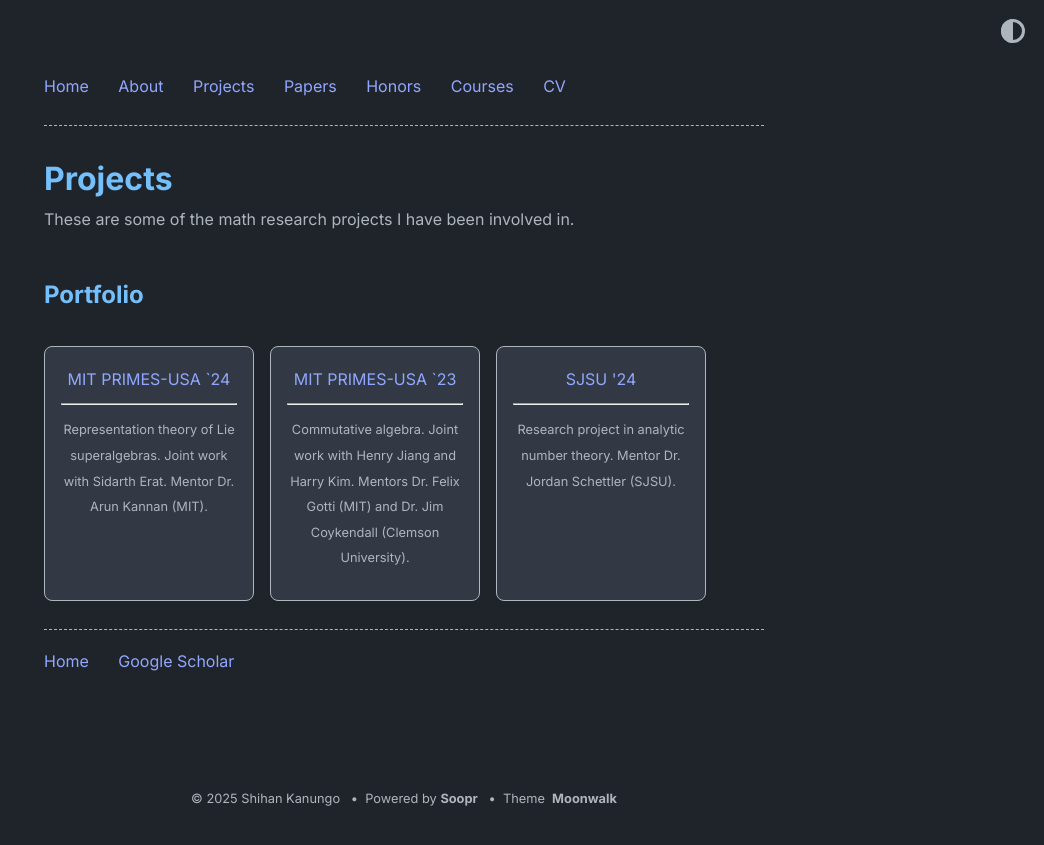
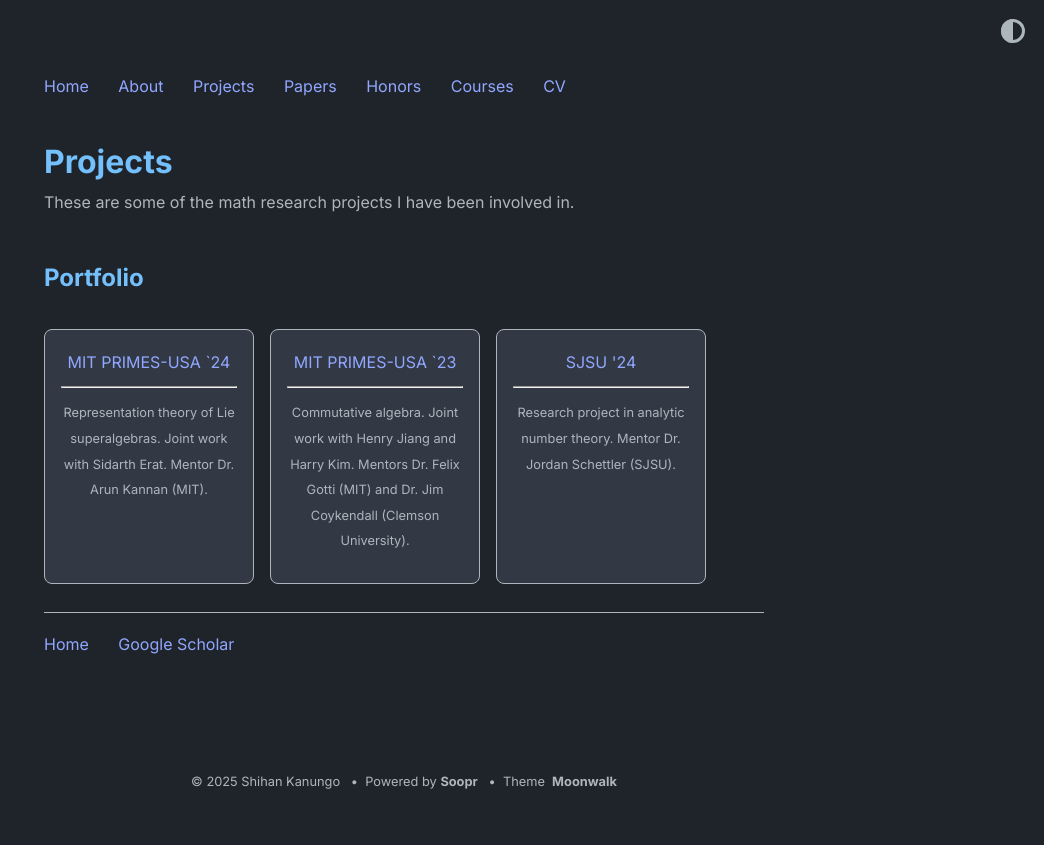
Before and after one commit to shihankanungo/shihankanungo.github.io, a Jekyll site: the page built from projects.md, in a window 1280 px wide. Shown: the top 845 px of the page, without its empty margins (236-1280 px from the left). Built offline with Jekyll 4.4.1, drawn with Linux system fonts in a browser that asks for light colours.

Commit message:
Update page.html

```diff
--- a/_layouts/page.html
+++ b/_layouts/page.html
@@ -5,7 +5,7 @@ layout: default
 <header>
 {% if site.theme_config.show_navbar == true %}
   {% include horizontal_list.html collection=site.data.home.navbar_entries %}
-  <div class="dashed"></div>
+  <div class="none"></div>
 {% endif %}
 
 </header>
@@ -21,7 +21,7 @@ layout: default
 
 {% if site.theme_config.show_footer == true %}
   <footer>
-    <div class="dashed"></div>
+    <div class="solid"></div>
     {% include horizontal_list.html collection=site.data.home.footer_entries %}
   </footer>
 {% endif %}
```
